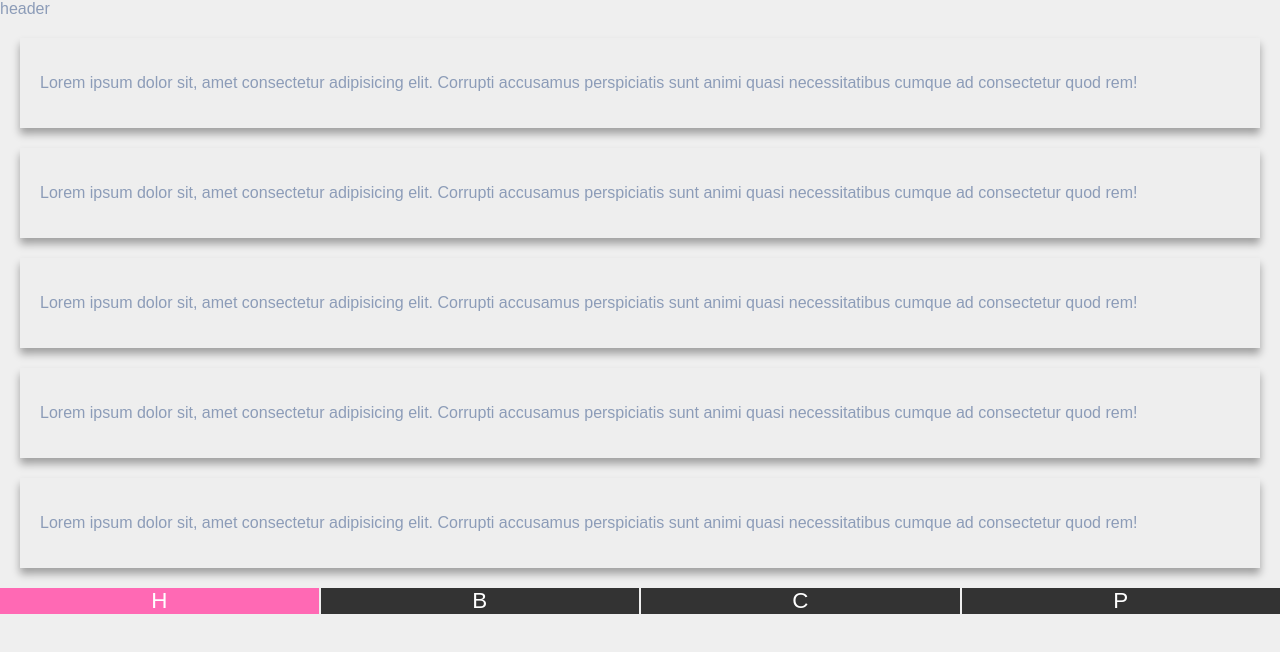
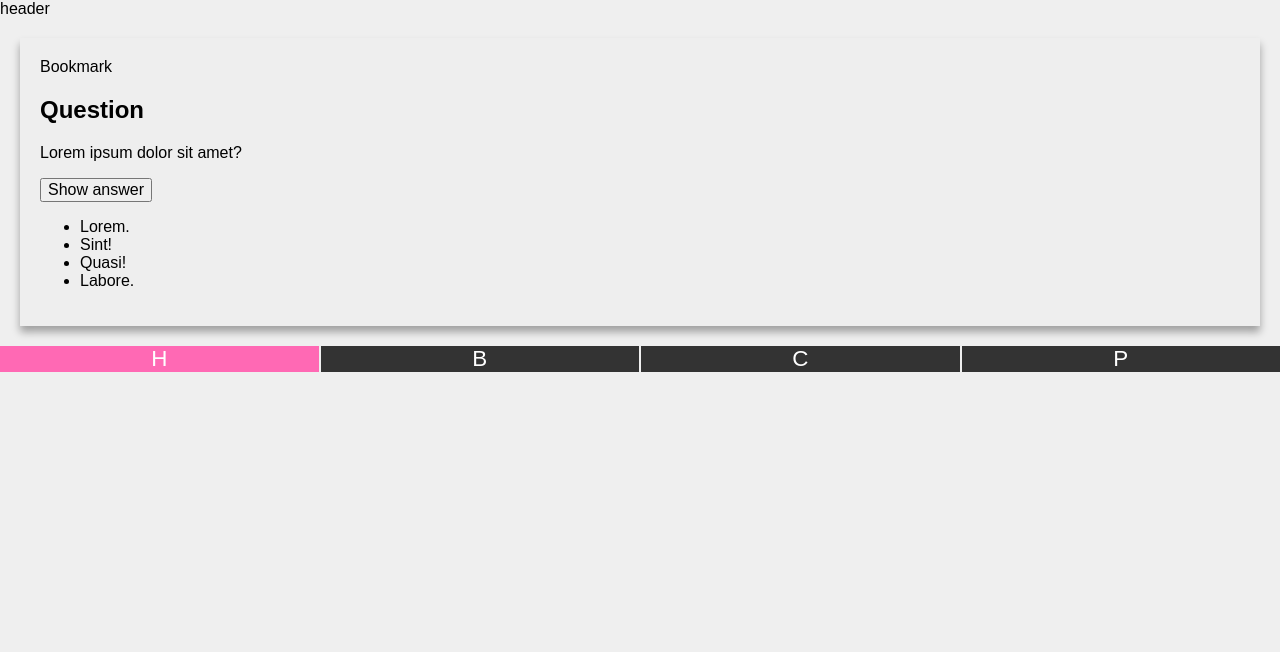
Before and after one commit to miriamhaenle/quiz-app, a website built with Parcel: page src/index.html in a window 1280 px wide. Built offline with nearby package versions, Linux system fonts and the light colour scheme.

Commit message:
Added basic html structure for question cards

```diff
--- a/src/index.html
+++ b/src/index.html
@@ -9,40 +9,23 @@
   <body class="main__grid">
     <header class="main__header">header</header>
     <main class="scrollable p-20 gap-20">
-      <section class="questions">
-        <p class="questions__question">
-          Lorem ipsum dolor sit, amet consectetur adipisicing elit. Corrupti
-          accusamus perspiciatis sunt animi quasi necessitatibus cumque ad
-          consectetur quod rem!
+      <section class="question">
+        <div>Bookmark</div>
+        <h2 class="question__title">Question</h2>
+        <p class="question__question">
+          Lorem ipsum dolor sit amet?
         </p>
-      </section>
-      <section class="questions">
-        <p class="questions__question">
-          Lorem ipsum dolor sit, amet consectetur adipisicing elit. Corrupti
-          accusamus perspiciatis sunt animi quasi necessitatibus cumque ad
-          consectetur quod rem!
+        <button class="button">Show answer</button>
+        <p class="question__answer">
+          Lorem ipsum dolor sit amet consectetur adipisicing elit. In vel
+          numquam dolorum? Aut, magni numquam!
         </p>
-      </section>
-      <section class="questions">
-        <p class="questions__question">
-          Lorem ipsum dolor sit, amet consectetur adipisicing elit. Corrupti
-          accusamus perspiciatis sunt animi quasi necessitatibus cumque ad
-          consectetur quod rem!
-        </p>
-      </section>
-      <section class="questions">
-        <p class="questions__question">
-          Lorem ipsum dolor sit, amet consectetur adipisicing elit. Corrupti
-          accusamus perspiciatis sunt animi quasi necessitatibus cumque ad
-          consectetur quod rem!
-        </p>
-      </section>
-      <section class="questions">
-        <p class="questions__question">
-          Lorem ipsum dolor sit, amet consectetur adipisicing elit. Corrupti
-          accusamus perspiciatis sunt animi quasi necessitatibus cumque ad
-          consectetur quod rem!
-        </p>
+        <ul class="question__taglist">
+          <li>Lorem.</li>
+          <li>Sint!</li>
+          <li>Quasi!</li>
+          <li>Labore.</li>
+        </ul>
       </section>
     </main>
     <nav class="navigation">
--- a/src/scss/_variables.scss
+++ b/src/scss/_variables.scss
@@ -1,4 +1,4 @@
 :root {
-  --primary: #8c9cb8;
-  --secondary: #d43584;
+  --primary: ##02075d;
+  --secondary: #ffc0cb;
 }
--- /dev/null
+++ b/src/scss/components/_question.scss
@@ -0,0 +1,18 @@
+.question {
+  padding: 20px;
+  background: #eee;
+  box-shadow: 0 6px 8px #0005;
+}
+
+.question__title {
+}
+
+.question__question {
+}
+
+.question__answer {
+  display: none;
+}
+
+.question__taglist {
+}
--- a/src/scss/components/_questions.scss
+++ /dev/null
@@ -1,8 +0,0 @@
-.questions {
-  padding: 20px;
-  background: #eee;
-  box-shadow: 0 6px 8px #0005;
-}
-
-.questions__question {
-}
--- a/src/scss/styles.scss
+++ b/src/scss/styles.scss
@@ -5,4 +5,4 @@
 @import 'components/_main-grid.scss';
 @import 'components/main-header';
 @import 'components/navigation';
-@import 'components/questions';
+@import 'components/question';
```
